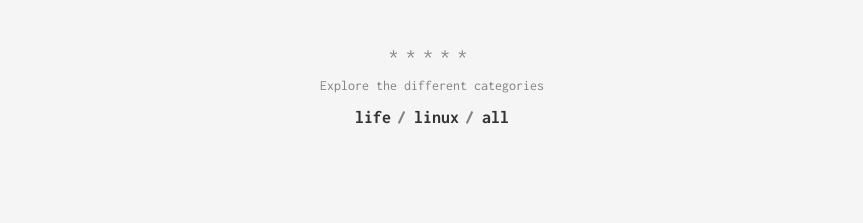
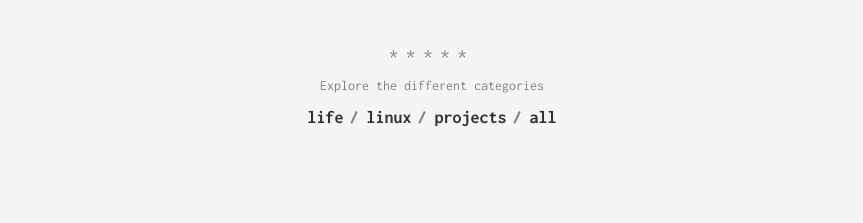
Before and after one commit to kindrowboat/motevets.com, a Jekyll site: the page built from index.html, in a window 1280 px wide. Shown: the part 888-1111 px from the top of the page, without its empty margins (208-1071 px from the left). Built offline with Jekyll 4.4.1, drawn with Linux system fonts in a browser that asks for light colours.

Commit message:
Add "projects" category
Signed-off-by: Tom Dunlap <tdunlap@pivotal.io>

```diff
--- a/_data/categories.yml
+++ b/_data/categories.yml
@@ -1,5 +1,6 @@
 - slug: life
   name: life
-
 - slug: linux
   name: linux
+- slug: projects
+  name: projects
--- a/_includes/category/title.html
+++ b/_includes/category/title.html
@@ -6,5 +6,4 @@
 
 <h1 class="page-title">
     <div class="page-title__text">{{ category_name }}</div>
-    <div class="page-title__subtitle">Articles on the category <strong>‘{{ category_name }}’</strong></div>
 </h1>
```
